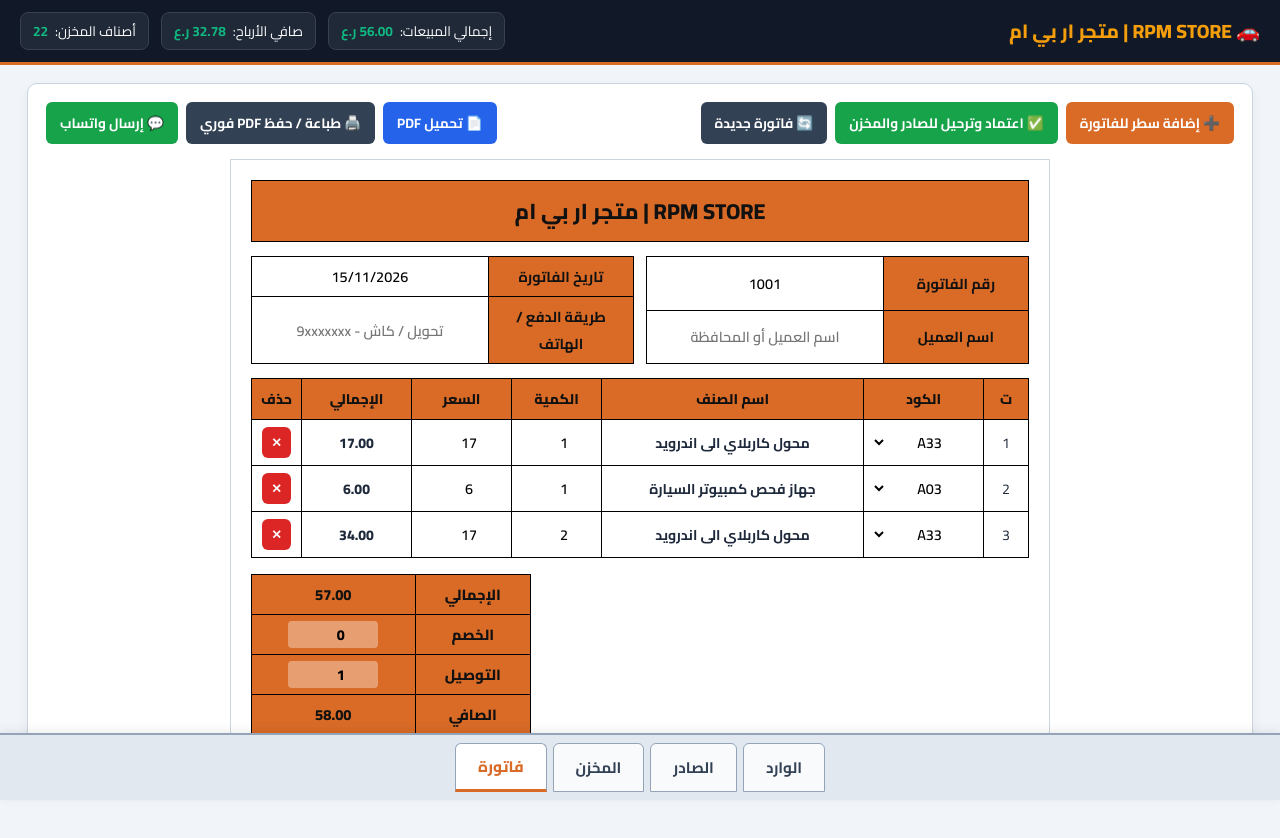
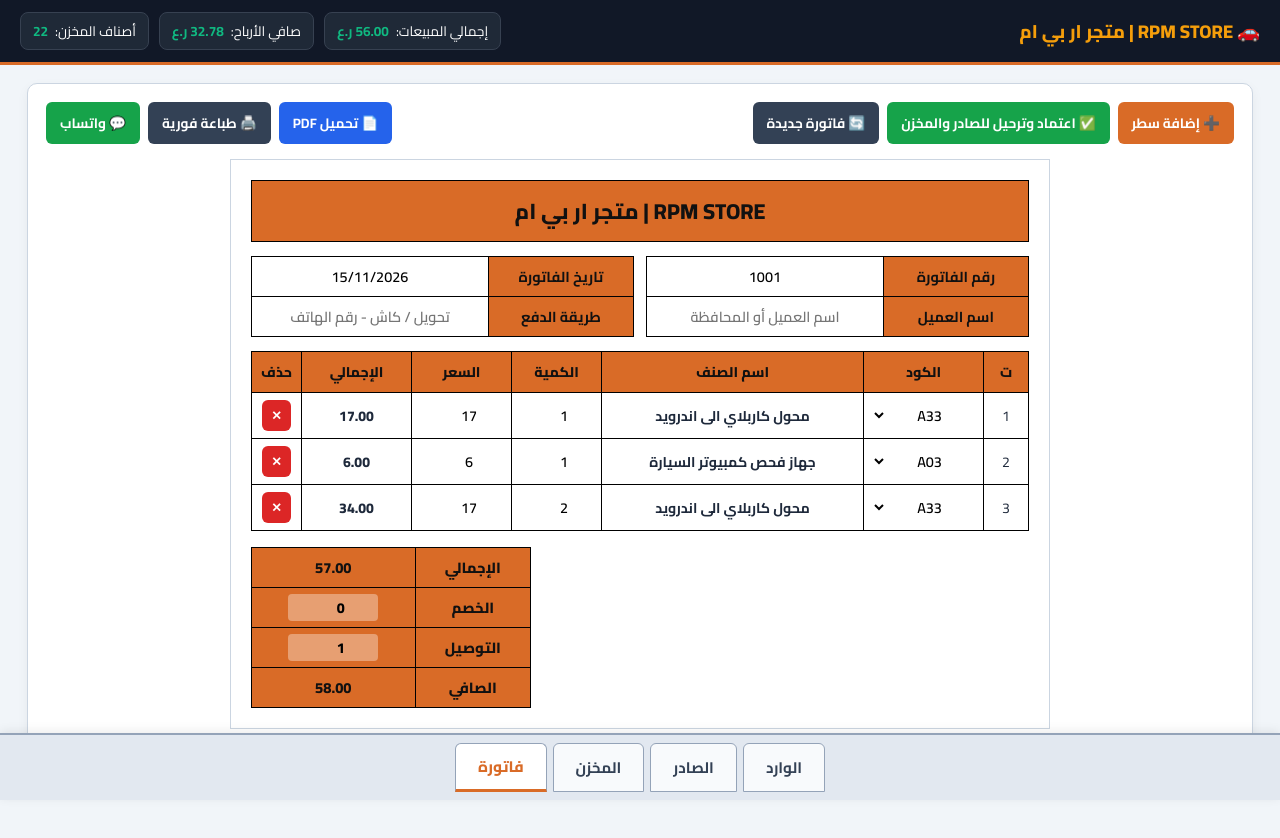
Before and after one commit to uaxrax-maker/CAFE1, a plain HTML site: page index.html in a window 1280 px wide. Drawn offline with Linux system fonts and the light colour scheme.

Commit message:
Update index.html

```diff
--- a/index.html
+++ b/index.html
@@ -6,14 +6,13 @@
   <meta name="apple-mobile-web-app-capable" content="yes">
   <meta name="apple-mobile-web-app-status-bar-style" content="black-translucent">
   <meta name="apple-mobile-web-app-title" content="RPM STORE">
-  <title>RPM STORE | متجر ار بي ام - نظام المخزون والفواتير</title>
+  <title>RPM STORE | متجر ار بي ام</title>
   <link href="https://fonts.googleapis.com/css2?family=Cairo:wght@400;600;700;800&display=swap" rel="stylesheet">
   <script src="https://cdnjs.cloudflare.com/ajax/libs/html2pdf.js/0.10.1/html2pdf.bundle.min.js"></script>
   <style>
     :root {
       --orange-main: #d96b27;
       --orange-dark: #b85418;
-      --orange-light: #fbe5d6;
       --green-header: #9bbb59;
       --dark-header: #1d261a;
       --bg-body: #f1f5f9;
@@ -35,7 +34,6 @@
       padding-bottom: 75px;
     }
 
-    /* شريط علوي */
     .top-bar {
       background: #111827;
       color: #fff;
@@ -55,14 +53,14 @@
       display: flex;
       align-items: center;
       gap: 10px;
-      font-size: 1.2rem;
+      font-size: 1.15rem;
       font-weight: 800;
       color: #f59e0b;
     }
 
     .top-stats {
       display: flex;
-      gap: 12px;
+      gap: 10px;
       flex-wrap: wrap;
       font-size: 0.85rem;
     }
@@ -85,7 +83,6 @@
       padding: 0 12px;
     }
 
-    /* التبويبات السفلية بنمط أوراق الإكسل */
     .excel-tabs {
       position: fixed;
       bottom: 0;
@@ -133,7 +130,6 @@
       display: block;
     }
 
-    /* أزرار التحكم */
     .toolbar {
       display: flex;
       gap: 8px;
@@ -164,7 +160,6 @@
     .btn-dark { background: #334155; color: #fff; }
     .btn-red { background: #dc2626; color: #fff; padding: 4px 9px; font-size: 0.78rem; }
 
-    /* تصميم الفاتورة البرتقالية المطابق للإكسل */
     #invoice-printable {
       max-width: 820px;
       margin: 0 auto;
@@ -237,7 +232,6 @@
       padding: 7px 8px;
     }
 
-    /* ترويسات الجداول حسب كل صفحة */
     .inv-table th {
       background: var(--orange-main);
       color: #111;
@@ -280,7 +274,6 @@
       border-radius: 4px;
     }
 
-    /* صفحة المخزن */
     .stock-banner {
       background: linear-gradient(180deg, #b5d56a 0%, #9bbb59 100%);
       color: #111;
@@ -304,7 +297,6 @@
       font-weight: 800;
     }
 
-    /* صفحة الصادر والوارد */
     .dark-banner {
       background: var(--dark-header);
       color: #fff;
@@ -321,7 +313,6 @@
       font-weight: 800;
     }
 
-    /* فورم الإضافة السريعة */
     .quick-form {
       background: #f8fafc;
       border: 1px solid #cbd5e1;
@@ -350,7 +341,6 @@
       font-size: 0.85rem;
     }
 
-    /* إعدادات الطباعة والـ PDF لمنع أي تعليق */
     @media print {
       body {
         background: #fff !important;
@@ -384,7 +374,6 @@
 </head>
 <body>
 
-  <!-- الشريط العلوي -->
   <div class="top-bar no-print">
     <div class="brand-title">
       <span>🚗 RPM STORE | متجر ار بي ام</span>
@@ -398,18 +387,18 @@
 
   <div class="container">
 
-    <!-- ==================== 1. صفحة الفاتورة ==================== -->
+    <!-- 1. صفحة الفاتورة -->
     <section id="sheet-invoice" class="sheet-section active">
       <div class="toolbar no-print">
         <div style="display:flex; gap:8px; flex-wrap:wrap;">
-          <button class="btn btn-orange" onclick="addInvoiceRow()">➕ إضافة سطر للفاتورة</button>
+          <button class="btn btn-orange" onclick="addInvoiceRow()">➕ إضافة سطر</button>
           <button class="btn btn-green" onclick="postInvoiceToSales()">✅ اعتماد وترحيل للصادر والمخزن</button>
           <button class="btn btn-dark" onclick="clearInvoice()">🔄 فاتورة جديدة</button>
         </div>
         <div style="display:flex; gap:8px; flex-wrap:wrap;">
           <button class="btn btn-blue" onclick="exportInvoicePDF()">📄 تحميل PDF</button>
-          <button class="btn btn-dark" onclick="window.print()">🖨️ طباعة / حفظ PDF فوري</button>
-          <button class="btn btn-green" onclick="shareInvoiceWhatsApp()">💬 إرسال واتساب</button>
+          <button class="btn btn-dark" onclick="window.print()">🖨️ طباعة فورية</button>
+          <button class="btn btn-green" onclick="shareInvoiceWhatsApp()">💬 واتساب</button>
         </div>
       </div>
 
@@ -434,8 +423,8 @@
               <td><input type="text" id="inv-date" class="meta-input"></td>
             </tr>
             <tr>
-              <td class="meta-label">طريقة الدفع / الهاتف</td>
-              <td><input type="text" id="inv-phone" class="meta-input" placeholder="تحويل / كاش - 9xxxxxxx"></td>
+              <td class="meta-label">طريقة الدفع</td>
+              <td><input type="text" id="inv-phone" class="meta-input" placeholder="تحويل / كاش - رقم الهاتف"></td>
             </tr>
           </table>
         </div>
@@ -480,7 +469,7 @@
       </div>
     </section>
 
-    <!-- ==================== 2. صفحة المخزن ==================== -->
+    <!-- 2. صفحة المخزن -->
     <section id="sheet-stock" class="sheet-section">
       <div class="toolbar no-print">
         <input type="text" id="stock-search" class="form-control" style="max-width:280px;" placeholder="🔍 بحث بالكود أو اسم الصنف..." oninput="renderStock()">
@@ -490,7 +479,6 @@
         </div>
       </div>
 
-      <!-- إضافة أو تحديث صنف في المخزن -->
       <div class="quick-form no-print">
         <div class="form-group">
           <label>الكود (مثال A45)</label>
@@ -539,7 +527,7 @@
       </div>
     </section>
 
-    <!-- ==================== 3. صفحة الصادر | البيع ==================== -->
+    <!-- 3. صفحة الصادر | البيع -->
     <section id="sheet-sales" class="sheet-section">
       <div class="quick-form no-print">
         <div class="form-group">
@@ -587,7 +575,7 @@
       </div>
     </section>
 
-    <!-- ==================== 4. صفحة الشراء / الوارد ==================== -->
+    <!-- 4. صفحة الشراء / الوارد -->
     <section id="sheet-purchases" class="sheet-section">
       <div class="quick-form no-print">
         <div class="form-group">
@@ -638,7 +626,7 @@
 
   </div>
 
-  <!-- شريط التبويبات السفلي المطابق لشريط أوراق الإكسل -->
+  <!-- شريط التنقل السفلي -->
   <div class="excel-tabs no-print">
     <button class="tab-btn" onclick="switchSheet('purchases', this)">الوارد</button>
     <button class="tab-btn" onclick="switchSheet('sales', this)">الصادر</button>
@@ -647,9 +635,8 @@
   </div>
 
   <script>
-    const STORAGE_KEY = 'RPM_STORE_EXCEL_SYSTEM_V2';
+    const STORAGE_KEY = 'RPM_STORE_EXCEL_FINAL_V1';
 
-    // البيانات الافتراضية المستخرجة من شاشات إكسل متجر ار بي ام
     const DEFAULT_DATA = {
       products: [
         { code: 'A01', name: 'وسادة هوائية لفتح باب السيارة', unit: 'حبة', openQty: 5, baseIn: 0, baseOut: 5, sell: 6.00, buy: 2.00 },
@@ -745,7 +732,6 @@
       return state.products.find(p => p.code.toUpperCase() === String(code).toUpperCase());
     }
 
-    // التبديل بين الصفحات الأربع
     function switchSheet(sheetName, btn) {
       document.querySelectorAll('.sheet-section').forEach(s => s.classList.remove('active'));
       document.getElementById('sheet-' + sheetName).classList.add('active');
@@ -753,13 +739,8 @@
       if (btn) btn.classList.add('active');
     }
 
-    // ==================== إدارة الفاتورة ====================
     function renderInvoice() {
       const tbody = document.getElementById('invoice-tbody');
-      const optionsHtml = state.products.map(p =>
-        `<option value="${p.code}">${p.code} - ${p.name}</option>`
-      ).join('');
-
       tbody.innerHTML = state.invoiceRows.map((row, idx) => {
         const prod = getProduct(row.code);
         const name = prod ? prod.name : 'صنف غير معرف';
@@ -839,7 +820,6 @@
       document.getElementById('inv-net').textContent = net.toFixed(2);
     }
 
-    // ترحيل الفاتورة إلى الصادر وخصمها من المخزن
     function postInvoiceToSales() {
       if (!state.invoiceRows.length) return alert('الفاتورة فارغة!');
       const dateStr = document.getElementById('inv-date').value || todayFormatted();
@@ -869,7 +849,6 @@
       alert('✅ تم ترحيل الفاتورة إلى سجل الصادر وخصم الكميات من المخزن بنجاح!');
     }
 
-    // تحويل الفاتورة إلى PDF بدون تعليق
     function exportInvoicePDF() {
       const element = document.getElementById('invoice-printable');
       const invNo = document.getElementById('inv-no').value || 'RPM';
@@ -883,7 +862,6 @@
       html2pdf().set(opt).from(element).save();
     }
 
-    // مشاركة الفاتورة عبر واتساب
     function shareInvoiceWhatsApp() {
       const invNo = document.getElementById('inv-no').value;
       const customer = document.getElementById('inv-customer').value || 'عميلنا الكريم';
@@ -898,7 +876,6 @@
       window.open(`https://wa.me/?text=${encodeURIComponent(lines)}`, '_blank');
     }
 
-    // ==================== إدارة المخزن ====================
     function renderStock() {
       const q = (document.getElementById('stock-search').value || '').trim().toLowerCase();
       const tbody = document.getElementById('stock-tbody');
@@ -964,7 +941,6 @@
       saveState();
     }
 
-    // ==================== إدارة الصادر (المبيعات) ====================
     function renderSales() {
       const tbody = document.getElementById('sales-tbody');
       tbody.innerHTML = state.sales.map((s, idx) => {
@@ -1022,7 +998,6 @@
       saveState();
     }
 
-    // ==================== إدارة الوارد (المشتريات) ====================
     function renderPurchases() {
       const tbody = document.getElementById('purchases-tbody');
       tbody.innerHTML = state.purchases.map((p, idx) => {
@@ -1074,7 +1049,6 @@
       saveState();
     }
 
-    // تحديث القوائم المنسدلة والإحصائيات
     function populateSelects() {
       const opts = state.products.map(p => `<option value="${p.code}">${p.code} - ${p.name}</option>`).join('');
       document.getElementById('sale-code').innerHTML = opts;
@@ -1115,7 +1089,6 @@
       updateTopStats();
     }
 
-    // التهيئة عند فتح الصفحة
     window.addEventListener('DOMContentLoaded', () => {
       document.getElementById('inv-date').value = todayFormatted();
       document.getElementById('sale-date').value = todayFormatted();
```
